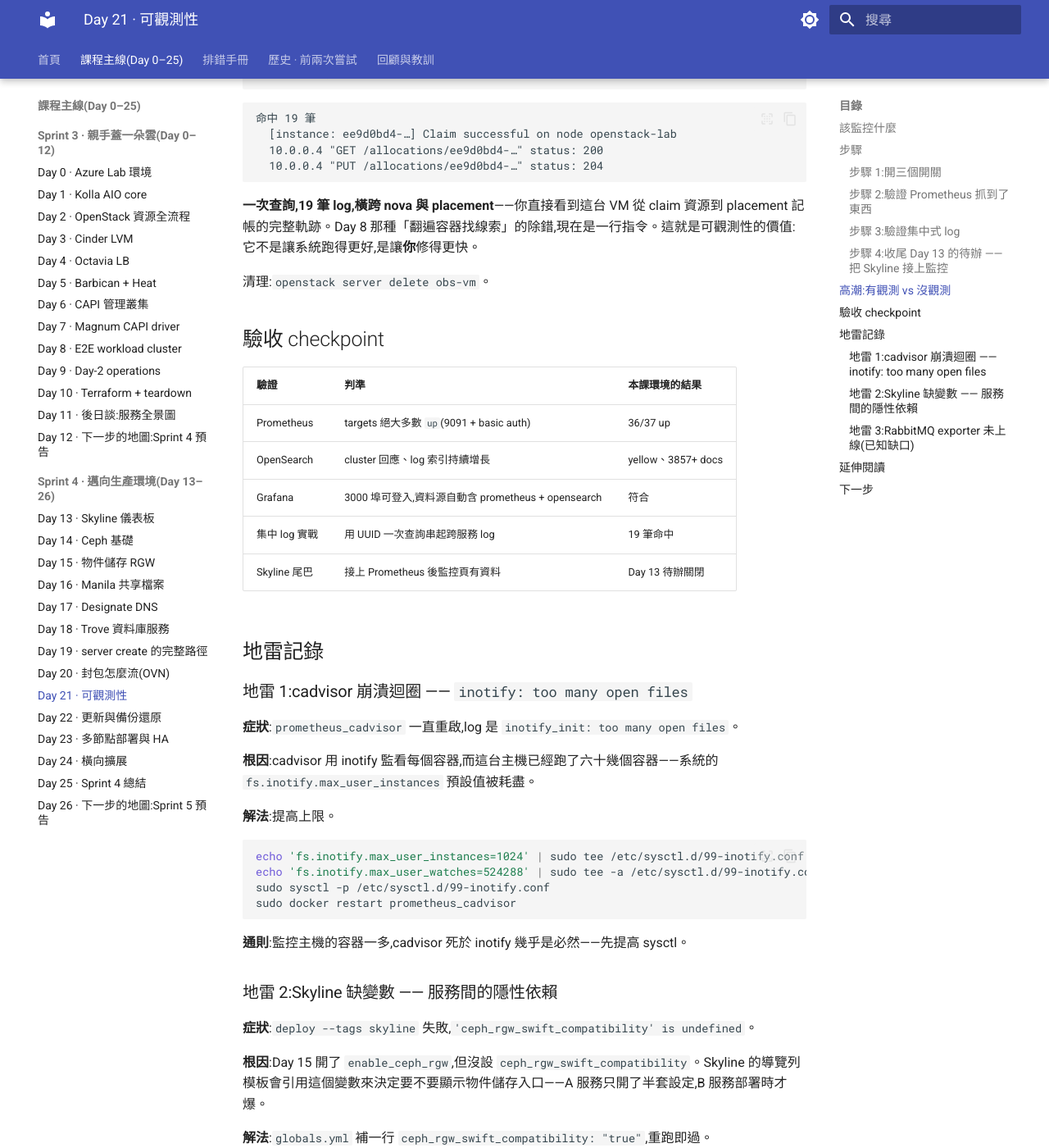
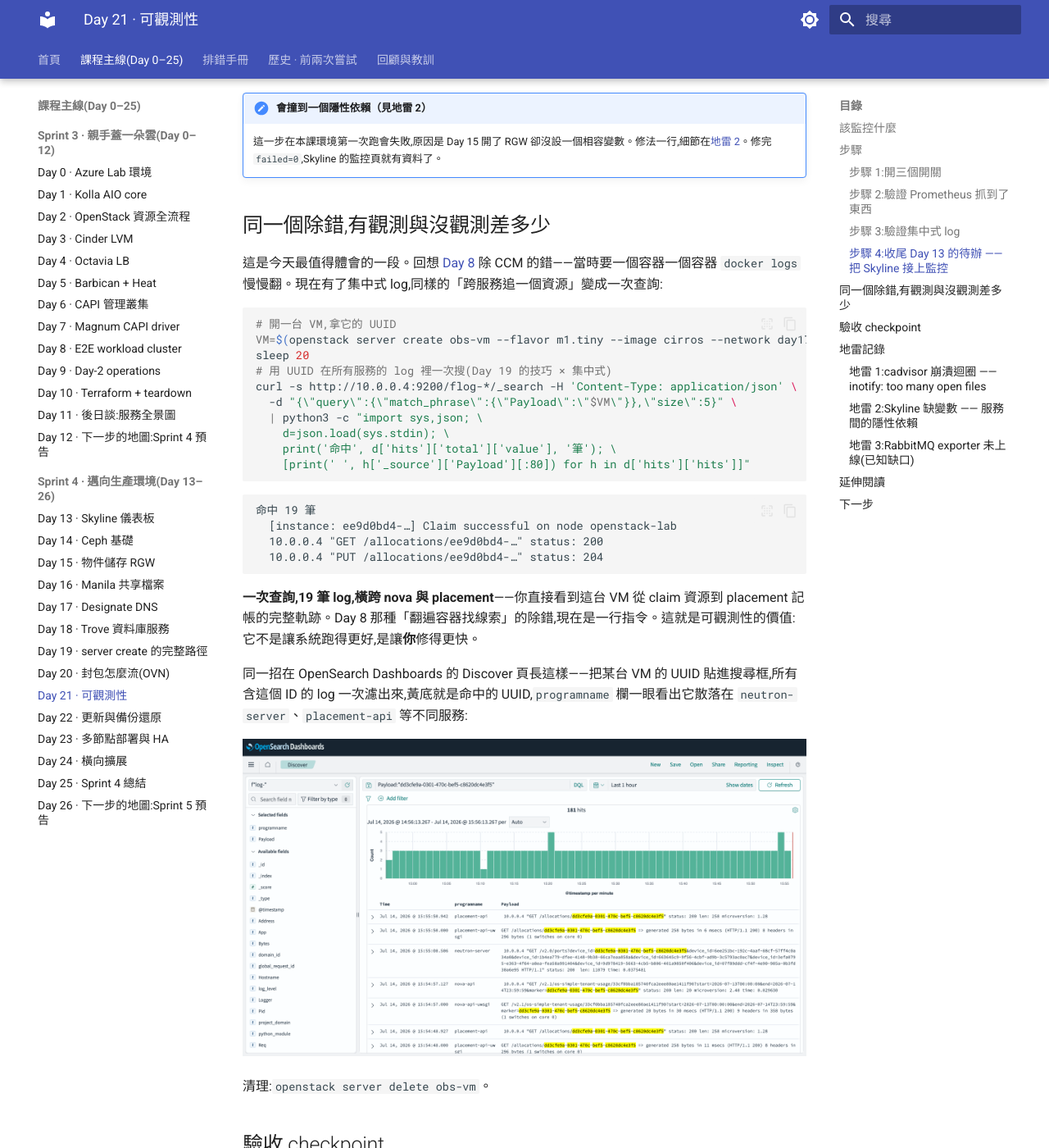
Before and after one commit to DeepWaveLab/OpenStackPracticing, an MkDocs documentation site: the page built from docs/runbook/sprint4-day21-observability.md, in a window 1280 px wide and 1400 px high, scrolled down 2713 px. Shown: the whole window at 82% size. Built offline with MkDocs 1.6.1 and Material for MkDocs 9.7.7, drawn with Linux system fonts in a browser that asks for light colours; some of the changed text lies outside the part shown.

Commit message:
docs: add OpenStack console screenshots to Day 15-18 and Day 21

````diff
--- a/docs/runbook/sprint4-day21-observability.md
+++ b/docs/runbook/sprint4-day21-observability.md
@@ -75,6 +75,10 @@
 
 `yellow` 在單節點是正常的(它想要副本但只有一個節點可放)。索引裡已經有幾千筆 log——fluentd 正把各容器的 log 持續匯進來。
 
+登入 Grafana(`3000` 埠)不用手動接資料源——Kolla 已經把 Prometheus(指標)和 OpenSearch(log)兩個都自動配置好了:
+
+![Grafana 的資料源頁:Prometheus 與 OpenSearch 都已自動接上](../assets/screenshots/day21-grafana-datasources.png)
+
 ### 步驟 4:收尾 Day 13 的待辦 —— 把 Skyline 接上監控
 
 還記得 Day 13 說「Prometheus 裝好後要回來動 Skyline 一次」嗎?就是現在。Skyline 的監控頁需要 Prometheus 當資料源,重新部署一次讓它接上:
@@ -86,7 +90,7 @@
 !!! note "會撞到一個隱性依賴（見地雷 2）"
     這一步在本課環境第一次跑會失敗,原因是 Day 15 開了 RGW 卻沒設一個相容變數。修法一行,細節在[地雷 2](#mine-2)。修完 `failed=0`,Skyline 的監控頁就有資料了。
 
-## 高潮:有觀測 vs 沒觀測
+## 同一個除錯,有觀測與沒觀測差多少
 
 這是今天最值得體會的一段。回想 [Day 8](sprint3-day8-e2e-workload-cluster.md) 除 CCM 的錯——當時要一個容器一個容器 `docker logs` 慢慢翻。現在有了集中式 log,同樣的「跨服務追一個資源」變成一次查詢:
 
@@ -111,6 +115,10 @@
 ```
 
 **一次查詢,19 筆 log,橫跨 nova 與 placement**——你直接看到這台 VM 從 claim 資源到 placement 記帳的完整軌跡。Day 8 那種「翻遍容器找線索」的除錯,現在是一行指令。這就是可觀測性的價值:它不是讓系統跑得更好,是讓**你**修得更快。
+
+同一招在 OpenSearch Dashboards 的 Discover 頁長這樣——把某台 VM 的 UUID 貼進搜尋框,所有含這個 ID 的 log 一次濾出來,黃底就是命中的 UUID,`programname` 欄一眼看出它散落在 `neutron-server`、`placement-api` 等不同服務:
+
+![在 OpenSearch Dashboards 用 server UUID 過濾,跨服務的 log 全被串起來](../assets/screenshots/day21-opensearch-uuid.png)
 
 清理:`openstack server delete obs-vm`。
 
````
Also changed, not shown: docs/runbook/sprint4-day15-object-storage-rgw.md (+7 -0 lines), docs/runbook/sprint4-day16-manila-cephfs.md (+4 -0 lines), docs/runbook/sprint4-day17-designate-dns.md (+7 -1 lines), docs/runbook/sprint4-day18-trove-dbaas.md (+11 -1 lines), docs/assets/screenshots/day15-horizon-objectstore.png (added), docs/assets/screenshots/day16-skyline-shares.png (added), docs/assets/screenshots/day17-horizon-dns-zone.png (added), docs/assets/screenshots/day18-mysql-terminal.png (added), docs/assets/screenshots/day18-skyline-trove.png (added), docs/assets/screenshots/day21-grafana-datasources.png (added), docs/assets/screenshots/day21-opensearch-uuid.png (added).
